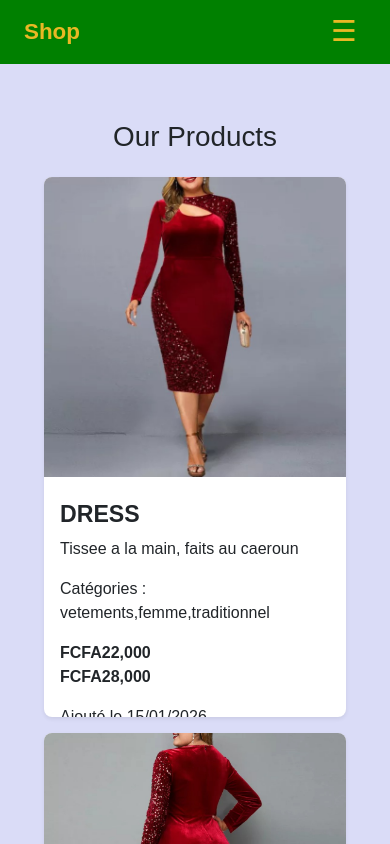
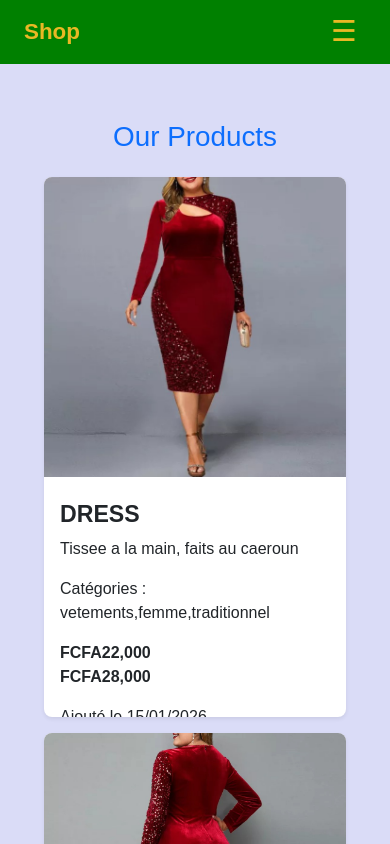
Before and after one commit to erica-dev45/shop-app, an Angular app: page / in a window 390 px wide. Shown: the top 844 px of the page. Built offline with nearby package versions, Linux system fonts and the light colour scheme.

Commit message:
version 3: fixing the css and making it more suitable and responsive

```diff
--- a/src/app/components/product-items/product-items.ts
+++ b/src/app/components/product-items/product-items.ts
@@ -1,3 +1,4 @@
+import { Product } from './../../models/product/product';
 import { Component } from '@angular/core';
 
 
--- a/src/app/components/product-list/product-list.css
+++ b/src/app/components/product-list/product-list.css
@@ -2,7 +2,9 @@
   height: 280px;
   object-fit: cover;
 } */
-
+a{
+  text-decoration: none;
+}
 .product-list {
   color: inherit;
   text-decoration: none;
--- a/src/app/components/product-list/product-list.html
+++ b/src/app/components/product-list/product-list.html
@@ -1,6 +1,6 @@
-<!-- <a class="prod" href="#">
+<a class="prod" href="#">
 
-    <div class="container-fluid py-4 " id="product">
+    <!-- <div class="container-fluid py-4 " id="product">
 
             <h1  class="text-center mb-4 ">Our Products</h1>
         <div class="row g-3">
@@ -18,9 +18,7 @@
                 </div>
             }
         </div>
-    </div>
-</a> -->
-
+    </div> -->
     <div class="product-list container-fluid py-4">
       <h1 class="text-center mb-4">Our Products</h1>
 
@@ -50,3 +48,4 @@
         }
       </div>
     </div>
+</a>
```
Lines whose indentation alone changed are shown as unchanged.
